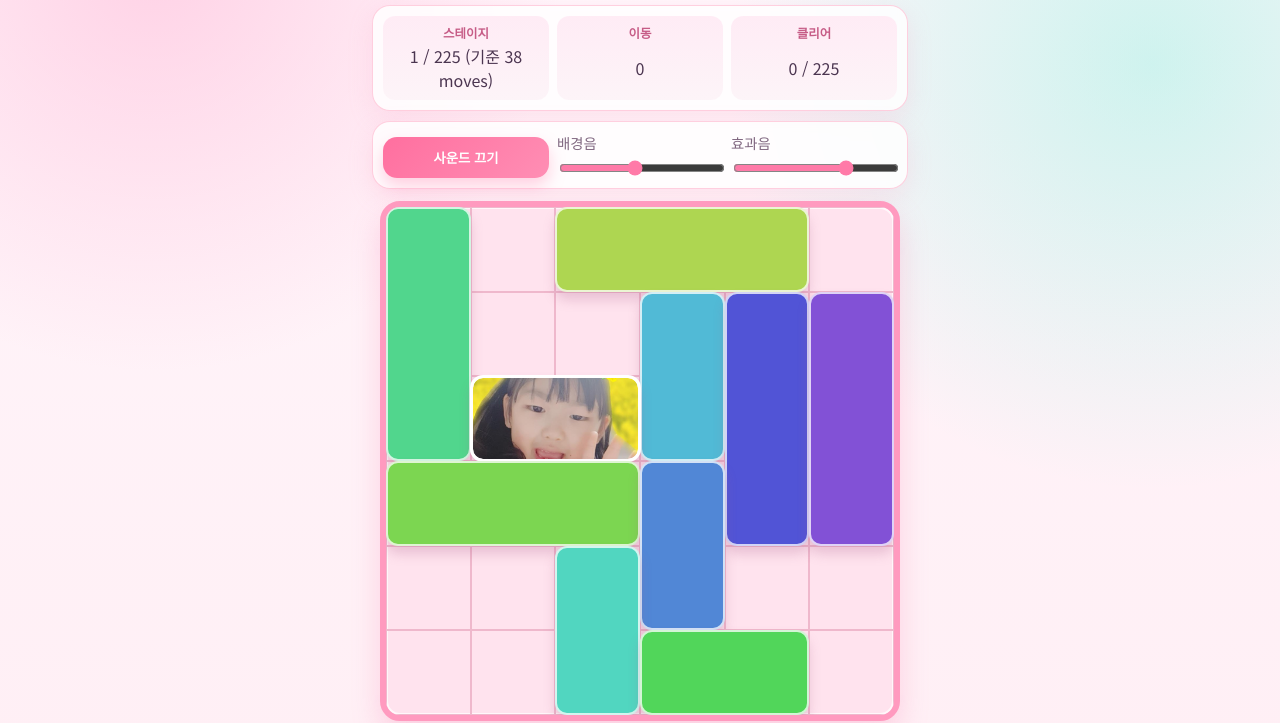
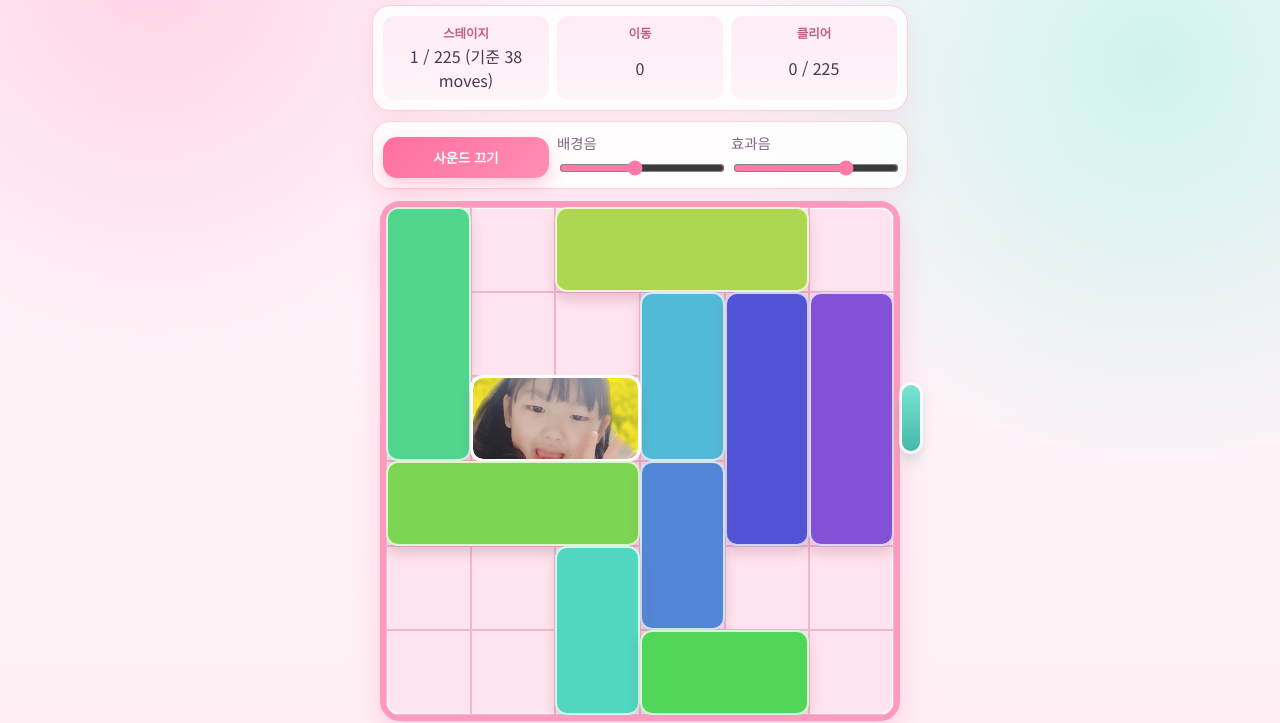
Before and after one commit to moschus1-alt/Piramid, a plain HTML site: page index.html in a window 1280 px wide. Shown: the part 116-839 px from the top of the page. Drawn offline with Linux system fonts and the light colour scheme.

Commit message:
fix: show exit marker outside board for visibility

```diff
--- a/app.js
+++ b/app.js
@@ -236,6 +236,7 @@ const SIZE = 6;
 const CELL = 100 / SIZE;
 
 const boardEl = document.getElementById("board");
+const exitMarkerEl = document.getElementById("exitMarker");
 const stageLabel = document.getElementById("stageLabel");
 const moveCountEl = document.getElementById("moveCount");
 const clearCountEl = document.getElementById("clearCount");
@@ -420,13 +421,10 @@ function drawGrid() {
 
 function drawExitGate() {
   const a = state.pieces.A;
-  if (!a || a.orientation !== "h") return;
+  if (!a || a.orientation !== "h" || !exitMarkerEl) return;
   const [row] = rc(a.cells[0]);
-  const gate = document.createElement("div");
-  gate.className = "exit-gate";
-  gate.style.top = `${row * CELL + CELL * 0.12}%`;
-  gate.style.height = `${CELL * 0.76}%`;
-  boardEl.appendChild(gate);
+  exitMarkerEl.style.top = `${row * CELL + CELL * 0.12}%`;
+  exitMarkerEl.style.height = `${CELL * 0.76}%`;
 }
 
 function drawPieces() {
--- a/index.html
+++ b/index.html
@@ -34,6 +34,7 @@
 
     <section class="board-wrap">
       <div id="board" class="board" aria-label="게임 보드"></div>
+      <div id="exitMarker" class="exit-marker" aria-hidden="true"></div>
     </section>
 
     <p class="hint">블록을 터치/드래그해서 이동하세요</p>
--- a/styles.css
+++ b/styles.css
@@ -119,12 +119,14 @@ input[type="range"] {
 
 .board-wrap {
   margin-top: 12px;
-  display: grid;
-  place-items: center;
+  width: min(95vw, 520px);
+  margin-left: auto;
+  margin-right: auto;
+  position: relative;
 }
 
 .board {
-  width: min(95vw, 520px);
+  width: 100%;
   aspect-ratio: 1;
   background: var(--board);
   border: 6px solid var(--frame);
@@ -154,13 +156,15 @@ input[type="range"] {
   border-color: #8c7793;
 }
 
-.exit-gate {
+.exit-marker {
   position: absolute;
-  right: 0;
-  width: 7%;
-  border-radius: 12px 0 0 12px;
-  background: linear-gradient(90deg, rgba(127, 214, 198, 0.2), rgba(127, 214, 198, 0.92));
-  box-shadow: inset 2px 0 0 rgba(255, 255, 255, 0.68);
+  right: -20px;
+  width: 18px;
+  border-radius: 999px;
+  background: linear-gradient(180deg, #79e4d2, #44b8a8);
+  box-shadow:
+    0 0 0 3px rgba(255, 255, 255, 0.72),
+    0 8px 14px rgba(58, 160, 147, 0.32);
   pointer-events: none;
 }
 
```
